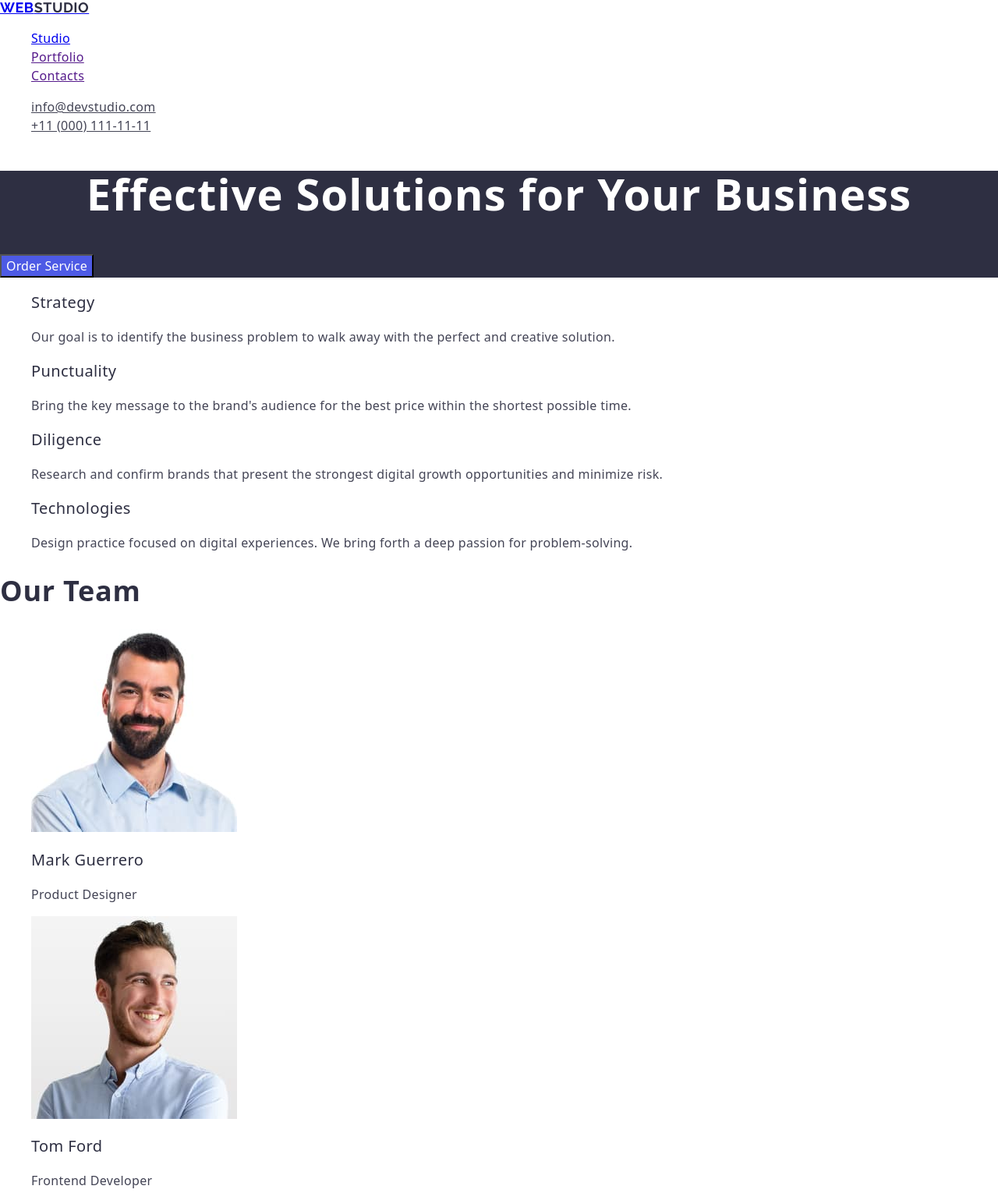
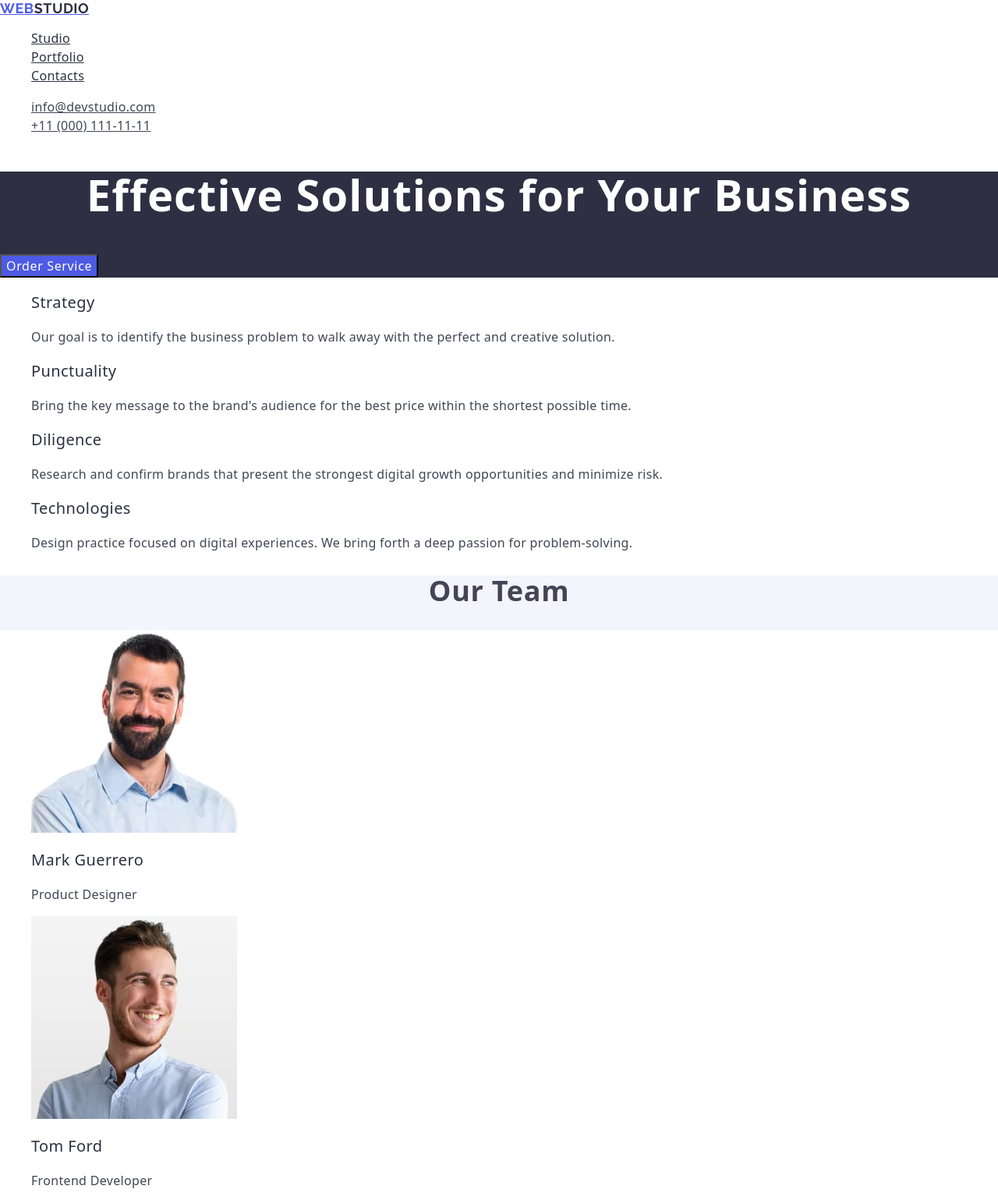
Before and after one commit to MarinaN369/goit-markup-hw-02, a plain HTML site: page index.html in a window 1280 px wide. Shown: the top 1539 px of the page at 78% size. Drawn offline with nearby package versions, Linux system fonts and the light colour scheme.

Commit message:
hw-2 css-3

```diff
--- a/css/styles.css
+++ b/css/styles.css
@@ -1,19 +1,21 @@
 body {
   font-family: "Roboto", sans-serif;
-  color: #2e2f42;
+  color: #434455;
+  background-color: #ffffff;
 }
 ul {
   list-style: none;
 }
 .header-logo {
-  font-family: Raleway;
+  font-family: "Raleway", sans-serif;
   font-size: 18px;
   font-weight: 700;
-  line-height: 1.16; /* 116.667% */
+  line-height: 1.17;
   letter-spacing: 0.03em;
   text-transform: uppercase;
+  color: #4d5ae5;
 }
-.header-logo span {
+.header-logo-span {
   color: #2e2f42;
 }
 .header-menu {
@@ -50,7 +52,9 @@ ul {
 .header-contact-link:focus {
   color: #404bbf;
 }
-
+.address {
+  font-style: normal;
+}
 .hero {
   background: #2e2f42;
 }
@@ -67,12 +71,13 @@ ul {
   font-size: 16px;
   font-weight: 500;
   line-height: 1.5;
-  letter-spacing: 0.01em;
+  letter-spacing: 0.04em;
   cursor: pointer;
   background-color: #4d5ae5;
   color: #fff;
 }
-.hero-btn:hover {
+.hero-btn:hover,
+.hero-btn:focus {
   background-color: #404bbf;
   color: #fff;
 }
@@ -91,13 +96,21 @@ ul {
   color: #434455;
 }
 
+.our-team {
+  background-color: #f4f4fd;
+}
 .our-team-title {
   font-size: 36px;
   font-weight: 700;
   line-height: 1.11;
   letter-spacing: 0.02em;
   text-transform: capitalize;
+  text-align: center;
 }
+.our-team-list {
+  background-color: #ffffff;
+}
+
 .our-team-subtitle {
   font-size: 20px;
   font-weight: 500;
@@ -118,6 +131,7 @@ ul {
   line-height: 1.11;
   letter-spacing: 0.02em;
   text-transform: capitalize;
+  text-align: center;
 }
 .our-portfolio-subtitle {
   font-size: 20px;
@@ -138,10 +152,10 @@ ul {
 }
 .logofooter {
   color: #4d5ae5;
-  font-family: Raleway;
+  font-family: "Raleway", sans-serif;
   font-size: 18px;
   font-weight: 700;
-  line-height: 1.16;
+  line-height: 1.17;
   letter-spacing: 0.03em;
   text-transform: uppercase;
 }
--- a/index.html
+++ b/index.html
@@ -22,16 +22,18 @@
   <body class="body">
     <header class="header">
       <nav class="header-navigation">
-        <a class="header-logo" href="./index.html">Web<span>Studio</span></a>
+        <a class="header-logo" href="./index.html"
+          >Web<span class="header-logo-span">Studio</span></a
+        >
         <ul class="header-menu">
           <li class="header-menu-item">
-            <a сlass="header-menu-link" href="./index.html">Studio</a>
+            <a class="header-menu-link" href="./index.html">Studio</a>
           </li>
           <li class="header-menu-item">
-            <a сlass="header-menu-link" href="">Portfolio</a>
+            <a class="header-menu-link" href="">Portfolio</a>
           </li>
           <li class="header-menu-item">
-            <a сlass="header-menu-link" href="">Contacts</a>
+            <a class="header-menu-link" href="">Contacts</a>
           </li>
         </ul>
       </nav>
@@ -92,22 +94,22 @@
       <section class="our-team">
         <h2 class="our-team-title">Our Team</h2>
         <ul class="our-team-list">
-          <li>
+          <li class="our-team-item">
             <img src="./images/TeamCard1.jpg" alt="mark-guerrero" width="264" />
             <h3 class="our-team-subtitle">Mark Guerrero</h3>
             <p class="our-team-text">Product Designer</p>
           </li>
-          <li>
+          <li class="our-team-item">
             <img src="./images/TeamCard2.jpg" alt="tom-ford" width="264" />
             <h3 class="our-team-subtitle">Tom Ford</h3>
             <p class="our-team-text">Frontend Developer</p>
           </li>
-          <li>
+          <li class="our-team-item">
             <img src="./images/TeamCard3.jpg" alt="camila-garcia" width="264" />
             <h3 class="our-team-subtitle">Camila Garcia</h3>
             <p class="our-team-text">Marketing</p>
           </li>
-          <li>
+          <li class="our-team-item">
             <img src="./images/TeamCard4.jpg" alt="daniel-wilson" width="264" />
             <h3 class="our-team-subtitle">Daniel Wilson</h3>
             <p class="our-team-text">UI Designer</p>
```
